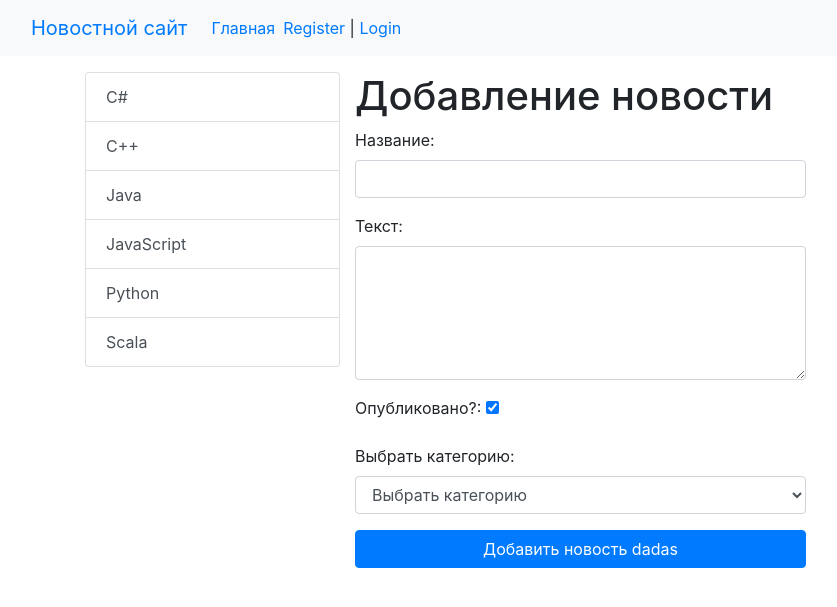
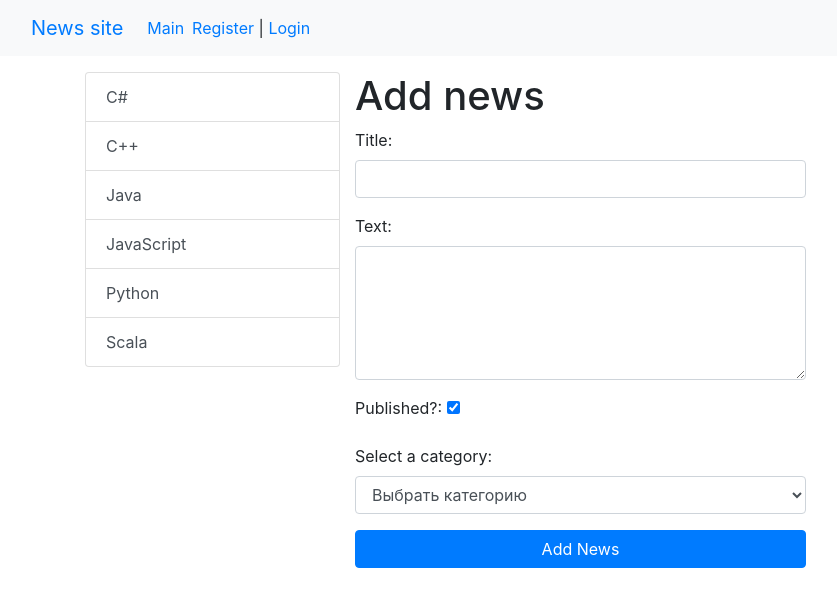
Before and after one commit to FwexYy/Django-news-page, a Django app: page /news/add-news/ in a window 1280 px wide. Shown: the top 607 px of the page, without its empty margins (0-837 px from the left). Run offline with Django 4.2, Linux system fonts and the light colour scheme; data comes from the database, SQL or seed files in the repository; both versions use the stored data as it was after the commit; parts of the project's set-up code (start-up, migrations or seed data) failed here and were passed over; some libraries are stand-ins or nearby versions.

Commit message:
initial commit

```diff
--- a/testsite/news/models.py
+++ b/testsite/news/models.py
@@ -21,7 +21,7 @@ class News(models.Model):
     class Meta:
         verbose_name = 'Новость'
         verbose_name_plural = 'Новости'
-        ordering = ['-created_at']
+        ordering = ['created_at']
 
 
 class Category(models.Model):
--- a/testsite/news/templates/news/add_news.html
+++ b/testsite/news/templates/news/add_news.html
@@ -1,7 +1,7 @@
 {% extends 'base.html' %}
 
 {% block title %}
-Добоавление новости :: {{ block.super }}
+Добавление новости :: {{ block.super }}
 {% endblock %}
 
 {% block sidebar %}
@@ -11,7 +11,7 @@
 {% block content %}
 
 <div>
-    <h1>Добавление новости</h1>
+    <h1>Add news</h1>
 
     <form action="{% url 'add_news' %}" method="post">
 
@@ -21,7 +21,7 @@
 
         {{ form.non_field.errors }}
         <div class="form-group">
-            <label for="{{ form.title.id_for_lable }}">Название:</label>
+            <label for="{{ form.title.id_for_lable }}">Title:</label>
             {{ form.title }}
             <div class="invalia-feedback">
                 {{ form.title.errors }}
@@ -29,7 +29,7 @@
         </div>
 
         <div class="form-group">
-            <label for="{{ form.content.id_for_lable }}">Текст:</label>
+            <label for="{{ form.content.id_for_lable }}">Text:</label>
             {{ form.content }}
             <div class="invalia-feedback">
                 {{ form.content.errors }}
@@ -37,7 +37,7 @@
         </div>
 
         <div class="form-group">
-            <label for="{{ form.is_published.id_for_lable }}">Опубликовано?:</label>
+            <label for="{{ form.is_published.id_for_lable }}">Published?:</label>
             {{ form.is_published }}
             <div class="invalia-feedback">
                 {{ form.is_published.errors }}
@@ -45,7 +45,7 @@
         </div>
 
         <div class="form-group">
-            <label for="{{ form.category.id_for_lable }}">Выбрать категорию:</label>
+            <label for="{{ form.category.id_for_lable }}">Select a category:</label>
             {{ form.category }}
             <div class="invalia-feedback">
                 {{ form.category.errors }}
@@ -53,7 +53,7 @@
         </div>
 
 
-        <button type="submit" class="btn btn-primary btn-block">Добавить новость dadas</button>
+        <button type="submit" class="btn btn-primary btn-block">Add News</button>
     </form>
 
 </div>
--- a/testsite/news/templates/news/home_news_list.html
+++ b/testsite/news/templates/news/home_news_list.html
@@ -13,11 +13,11 @@
     {% for item in object_list  %}
     <div class="card mb-3">
         <div class="card-header">
-            Категория: <a href="{{ item.category.get_absolute_url }}">{{ item.category }}</a>
+            Category: <a href="{{ item.category.get_absolute_url }}">{{ item.category }}</a>
         </div>
         <div class="media m-3">
             {% if item.photo %}
-            <img src="{{ item.photo.url }}" alt="" width="350" class="mr-3">
+            <img src="{{ item.photo.url }}" alt="" width="250" class="mr-3">
             {% else %}
             <img src="https://picsum.photos/id/237/200/235" alt="" class="mr-3">
             {% endif %}
--- a/testsite/news/templates/news/news_detail.html
+++ b/testsite/news/templates/news/news_detail.html
@@ -23,7 +23,7 @@
         <!--        </div>-->
         <div class="media m-3">
             <div class="media-body">
-                <img src="{{ news_item.photo.url }}" alt="" width="350" class="float-left mr-3">
+                <img src="{{ news_item.photo.url }}" alt="" width="250" class="float-left mr-3">
                 <h5 class="card-title">{{  news_item.title }}</h5>
                 <p class="card-text">{{ news_item.content|safe|linebreaks }}</p>
             </div>
--- a/testsite/templates/inc/_nav.html
+++ b/testsite/templates/inc/_nav.html
@@ -1,20 +1,20 @@
 <nav class="navbar navbar-expand-lg bg-light">
     <div class="container-fluid">
-        <a class="navbar-brand" href="{% url 'home' %}">Новостной сайт</a>
+        <a class="navbar-brand" href="{% url 'home' %}">News site</a>
         <button class="navbar-toggler" type="button" data-bs-toggle="collapse" data-bs-target="#navbarSupportedContent" aria-controls="navbarSupportedContent" aria-expanded="false" aria-label="Toggle navigation">
             <span class="navbar-toggler-icon"></span>
         </button>
         <div class="collapse navbar-collapse" id="navbarSupportedContent">
             <ul class="navbar-nav me-auto mb-2 mb-lg-0">
                 <li class="nav-item">
-                <li class="nav-item"><a class="nav-link" href="{% url 'home' %}">Главная</a></li>
+                <li class="nav-item"><a class="nav-link" href="{% url 'home' %}">Main</a></li>
                 {% if request.user.is_authenticated %}
-                <li class="nav-item"><a class="nav-link" href="{% url 'add_news' %}">Добавить новость</a></li>
+                <li class="nav-item"><a class="nav-link" href="{% url 'add_news' %}">Add News</a></li>
                 {% endif %}
             </ul>
             <span class="navbar-text">
                 {% if request.user.is_authenticated %}
-                Добро пожаловать, {{ user.username }} | <a href="{% url 'logout' %}">Выход</a>
+                Welcome, {{ user.username }} | <a href="{% url 'logout' %}">Exit</a>
                 {% else %}
                 <a href="{% url 'register' %}">Register</a> | <a href="{% url 'login' %}">Login</a>
                 {% endif %}
```
Also changed, not shown: testsite/db.sqlite3.
